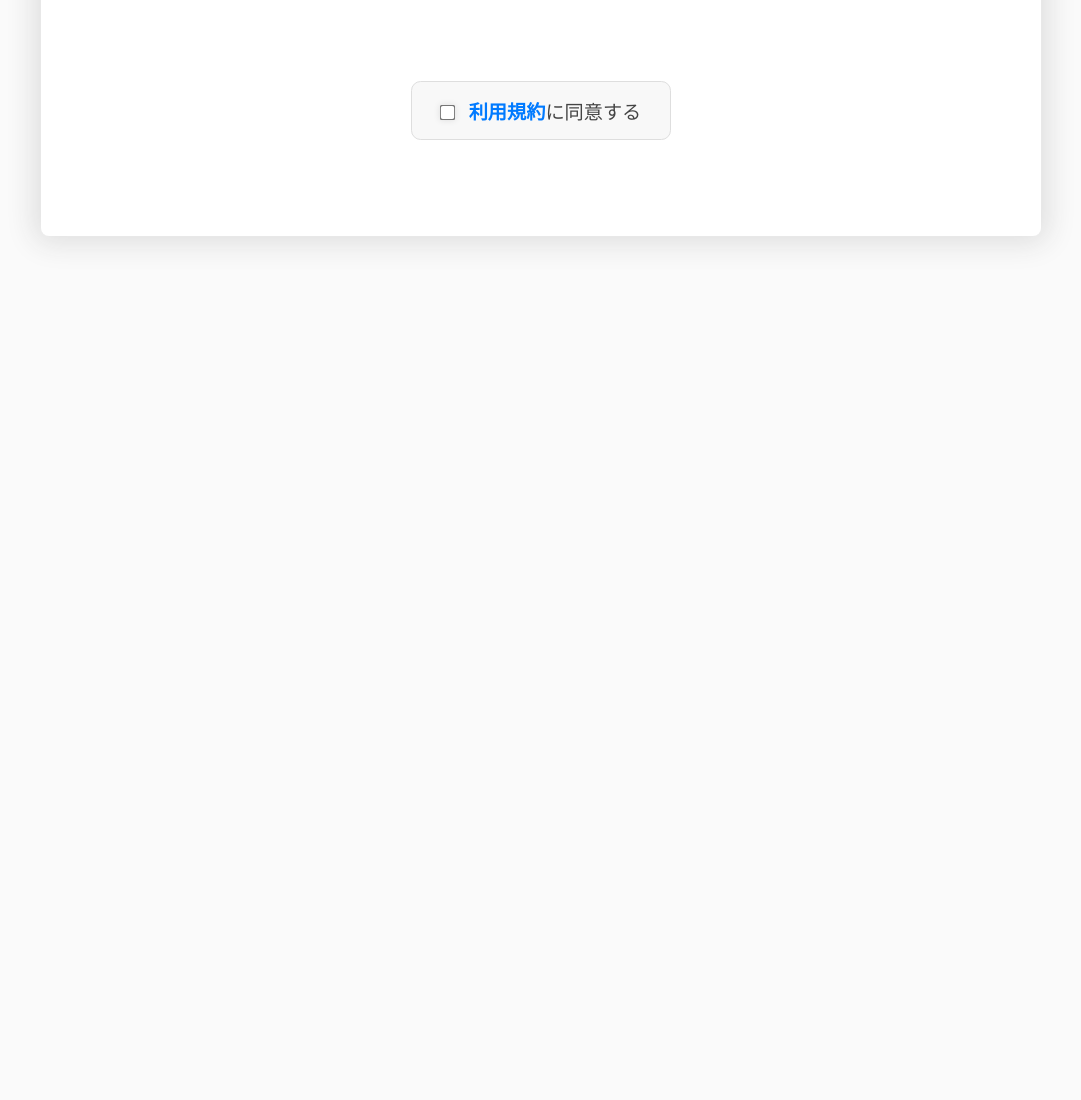
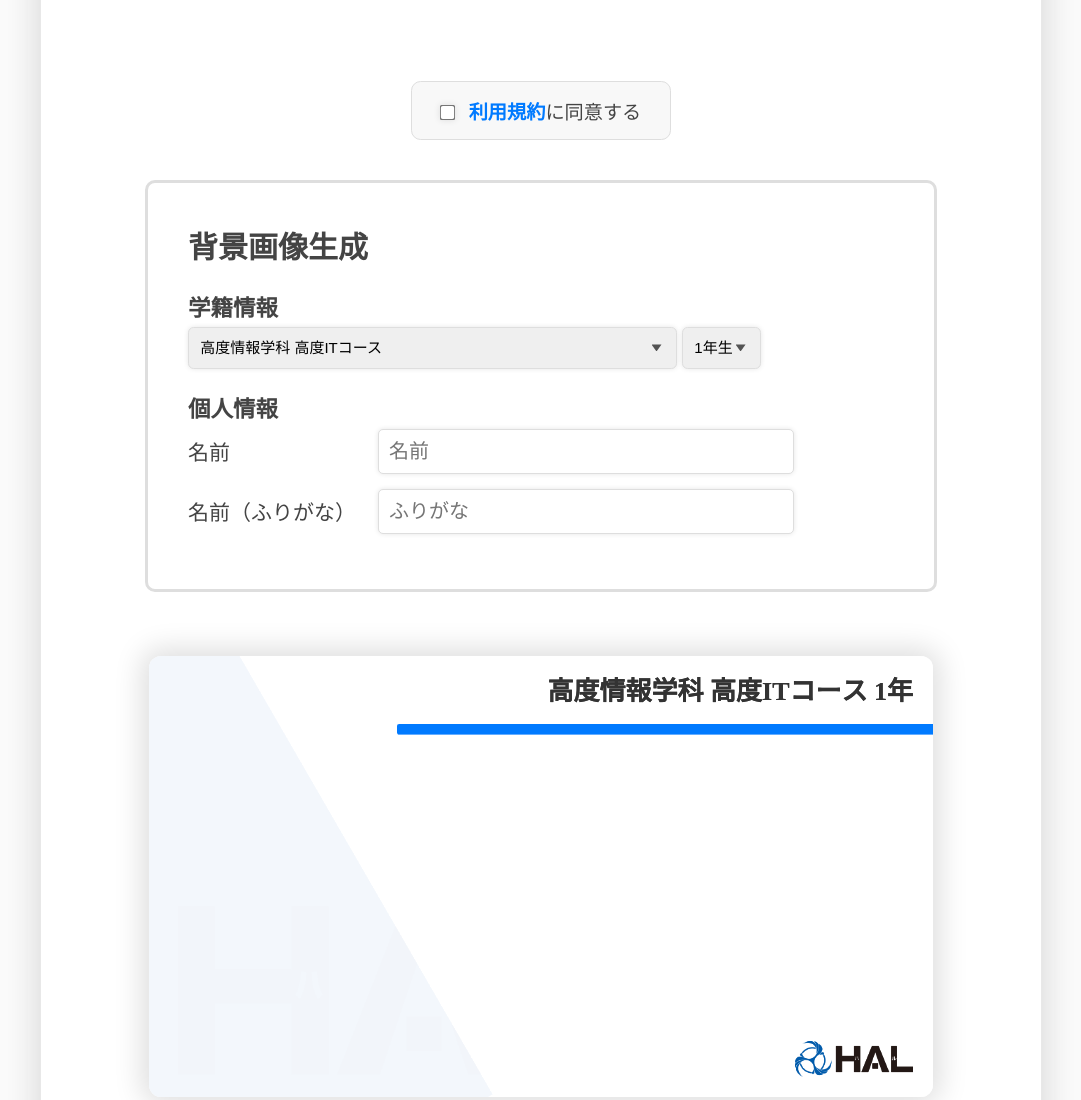
Before and after one commit to TH-Student-IT/ZoomBackgroundMaker, a plain HTML site: page index.html in a window 1280 px wide. Shown: the part 689-1789 px from the top of the page, without its empty margins (99-1180 px from the left). Before the commit the page ends 989 px from the top, so only its background shows below. Drawn offline with Linux system fonts and the light colour scheme; a web font is replaced by a local one.

Commit message:
impl: 学科の選択肢を増やした

```diff
--- a/index.html
+++ b/index.html
@@ -59,9 +59,7 @@
           <h3 class="input-section-title">学籍情報</h3>
           <label class="select department-select">
             <select name="department" id="department">
-              <optgroup label="IT学部">
-                <option value="1">高度情報処理学科</option>
-              </optgroup>
+              <!-- 選択肢はJavaScriptで自動生成 -->
             </select>
           </label>
           <label class="select grade-select">
--- a/script.js
+++ b/script.js
@@ -7,11 +7,85 @@ const DEPARTMENT_MARGIN = 30; // 学部名 / 学科名のマージン
 const NAME_KANA_MARGIN = 20; // 名前カナのマージン
 const DEFAULT_MARGIN = 20; // 名前のマージン
 
+const DEPARTMENT_LENGTH_THRESHOLD = 24; // 学部名 / 学科名の長さの閾値
+
 const SCHOOL_LOGO_SCALE = 0.35; // ロゴのスケール
 
 // 学部名 / 学科名 対応表
 const DEPARTMENT_MAP = {
-  1: "高度情報処理学科",
+  IT学部: {
+    1: "高度情報学科 高度ITコース",
+    2: "高度情報学科 WEB開発コース",
+    3: "高度情報学科 AIシステム開発コース",
+    4: "高度情報学科 高度システムエンジニア専攻",
+    5: "高度情報学科 IoTネットワーク専攻",
+    6: "高度情報学科 サイバーセキュリティ専攻",
+  },
+  ゲーム学部: {
+    1: "ゲーム4年制学科 ゲーム制作コース",
+    2: "ゲーム4年制学科 ゲーム企画コース",
+    3: "ゲーム4年制学科 ゲームデザインコース",
+    4: "ゲーム4年制学科 VR・3Dゲームプログラマー専攻",
+    5: "ゲーム4年制学科 オンラインゲームプログラマー専攻",
+    6: "ゲーム4年制学科 スマートフォンゲームプログラマー専攻",
+    7: "ゲーム4年制学科 ゲームプランナー専攻",
+    8: "ゲーム4年制学科 ゲームシナリオライター専攻",
+    9: "ゲーム4年制学科 ゲームディレクター専攻",
+    10: "ゲーム4年制学科 ゲームデザイナー専攻",
+    11: "ゲーム4年制学科 ゲーム3Dキャラクターデザイナー専攻",
+    12: "ゲーム4年制学科 ゲームスマートフォンゲームデザイナー専攻",
+  },
+  CG学部: {
+    1: "CG・デザイン・アニメ四年制学科 CG映像コース",
+    2: "CG・デザイン・アニメ四年制学科 グラフィックデザインコース",
+    3: "CG・デザイン・アニメ四年制学科 イラストコース",
+    4: "CG・デザイン・アニメ四年制学科 アニメーションコース",
+    5: "CG・デザイン・アニメ四年制学科 3DCGクリエイター専攻",
+    6: "CG・デザイン・アニメ四年制学科 VFXアーティスト専攻",
+    7: "CG・デザイン・アニメ四年制学科 CGデザイナー専攻",
+    8: "CG・デザイン・アニメ四年制学科 イラストレーター専攻",
+    9: "CG・デザイン・アニメ四年制学科 アニメーター専攻",
+    10: "CG・デザイン・アニメ四年制学科 デジタル作画専攻",
+  },
+  カーデザイン学部: {
+    1: "カーデザイン学科 カーデザインコース",
+    2: "カーデザイン学科 カーモデラーコース",
+    3: "カーデザイン学科 カーデザイナー専攻",
+    4: "カーデザイン学科 次世代モビリティ開発専攻",
+    5: "カーデザイン学科 カーモデラー専攻",
+  },
+  ミュージック学部: {
+    1: "ミュージック学科 サウンドエンジニアコース",
+    2: "ミュージック学科 サウンドクリエイターコース",
+    3: "ミュージック学科 サウンドエンジニア専攻",
+    4: "ミュージック学科 サウンドクリエイター専攻",
+    5: "ミュージック学科 ゲームミュージック専攻",
+  },
+  ゲーム学部2年生課程: {
+    1: "ゲーム学科 2年制課程",
+    2: "ゲーム学科 ゲームプログラム専攻",
+    3: "ゲーム学科 キャラクターデザイン専攻",
+  },
+  CG学部2年制課程: {
+    1: "CG学科 2年制課程",
+    2: "CG学科 CGアニメーション専攻",
+    3: "CG学科 CGデザイン専攻",
+  },
+  WEB学部: {
+    1: "WEB学科 2年制課程",
+    2: "WEB学科 WEBプログラム専攻",
+    3: "WEB学科 WEBデザイン専攻",
+  },
+  情報処理学部: {
+    1: "情報処理学科 2年制課程",
+    2: "情報処理学科 情報処理プログラム専攻",
+    3: "情報処理学科 ネットワークセキュリティ専攻",
+  },
+  ミュージック学部2年制課程: {
+    1: "ミュージック学科 2年制課程",
+    2: "ミュージック学科 コンピュータミュージック専攻",
+    3: "ミュージック学科 PA・レコーディング専攻",
+  },
 };
 
 // input要素の取得
@@ -49,25 +123,31 @@ function renderCanvas(ctx, canvas, scale = 1) {
     nameKana: NAME_KANA_MARGIN * scale,
   };
 
-  // 背景色を設定
-  ctx.fillStyle = "#ffffff";
-  ctx.fillRect(0, 0, canvas.width, canvas.height);
-
   // 入力値の取得
   const name = inputName.value || "";
   const nameKana = inputNameKana.value || "";
-  const department = inputDepartment.value;
+  const departmentValue = inputDepartment.value;
   const grade = inputGrade.value;
-  const departmentString = `IT学部 ${
-    DEPARTMENT_MAP[department] || department
-  } ${grade}年`;
+
+  // departmentValueを分解して学部とコースIDを取得
+  let faculty, courseId, courseName;
+
+  [faculty, courseId] = departmentValue.split(":");
+  // 学部とコースIDからコース名を取得
+  courseName = DEPARTMENT_MAP[faculty][courseId];
+
+  const departmentString = `${courseName} ${grade}年`;
 
   // テキスト描画 - textBaselineを使わない統一方法
   ctx.textAlign = "right";
   ctx.fillStyle = "#333333";
 
   // 学科情報の描画
-  ctx.font = `900 ${fontSize.department}px "GenShinGothic"`;
+  ctx.font = `900 ${
+    departmentString.length > DEPARTMENT_LENGTH_THRESHOLD
+      ? (fontSize.department / 4) * 3
+      : fontSize.department
+  }px "GenShinGothic"`;
   const deptMetrics = ctx.measureText(departmentString);
   // テキストの高さ情報を取得（下に向かって負の値になる）
   const deptHeight =
@@ -105,13 +185,16 @@ function renderCanvas(ctx, canvas, scale = 1) {
 
 // キャンバスの更新関数を単純化
 function updateCanvas() {
-  renderCanvas(ctx, canvas, ratio);
+  // 背景色を設定
+  ctx.fillStyle = "#ffffff";
+  ctx.fillRect(0, 0, canvas.width, canvas.height);
 
   // 背景画像とロゴを描画
   const backgroundImage = new Image();
   backgroundImage.src = "img/ZoomBackground_base_2.png";
   backgroundImage.onload = () => {
     ctx.drawImage(backgroundImage, 0, 0, canvas.width, canvas.height);
+    renderCanvas(ctx, canvas, ratio);
 
     // ロゴの描画
     const schoolLogo = new Image();
@@ -134,8 +217,8 @@ function updateCanvas() {
 
 inputName.addEventListener("input", updateCanvas);
 inputNameKana.addEventListener("input", updateCanvas);
-inputDepartment.addEventListener("input", updateCanvas);
-inputGrade.addEventListener("input", updateCanvas);
+inputDepartment.addEventListener("change", updateCanvas);
+inputGrade.addEventListener("change", updateCanvas);
 
 // 再描画処理
 window.addEventListener("resize", handleResize);
@@ -166,11 +249,17 @@ downloadButton.addEventListener("click", () => {
     // 入力値の取得
     const name = inputName.value || "";
     const nameKana = inputNameKana.value || "";
-    const department = inputDepartment.value;
+    const departmentValue = inputDepartment.value;
     const grade = inputGrade.value;
-    const departmentString = `IT学部 ${
-      DEPARTMENT_MAP[department] || department
-    } ${grade}年`;
+
+    // departmentValueを分解して学部とコースIDを取得
+    let faculty, courseId, courseName;
+
+    [faculty, courseId] = departmentValue.split(":");
+    // 学部とコースIDからコース名を取得
+    courseName = DEPARTMENT_MAP[faculty][courseId];
+
+    const departmentString = `${courseName} ${grade}年`;
 
     // フォントサイズを明示的に設定
     const fontSize = {
@@ -190,7 +279,11 @@ downloadButton.addEventListener("click", () => {
     bufferCtx.fillStyle = "#333333";
 
     // 学科情報の描画
-    bufferCtx.font = `900 ${fontSize.department}px "GenShinGothic"`;
+    bufferCtx.font = `900 ${
+      departmentString.length > DEPARTMENT_LENGTH_THRESHOLD
+        ? (fontSize.department / 4) * 3
+        : fontSize.department
+    }px "GenShinGothic"`;
     const deptMetrics = bufferCtx.measureText(departmentString);
     const deptHeight =
       deptMetrics.actualBoundingBoxAscent +
@@ -261,7 +354,8 @@ const imageMakerSection = document.getElementById("imageMaker");
 
 // チェックボックスの状態を確認して画像生成セクションの表示を切り替える関数
 function checkAgreement() {
-  if (agreementCheckbox.checked) {
+  if (true) {
+    // if (agreementCheckbox.checked) {
     imageMakerSection.style.display = "block";
     // 初期化処理
     initializeCanvas();
@@ -271,8 +365,47 @@ function checkAgreement() {
   }
 }
 
+// DEPARTMENT_MAPからselect要素を動的に生成する関数
+function populateDepartmentSelect() {
+  const departmentSelect = document.getElementById("department");
+
+  // 既存のオプションをクリア
+  departmentSelect.innerHTML = "";
+
+  // 各学部（optgroup）をループ処理
+  for (const faculty in DEPARTMENT_MAP) {
+    // 学部のoptgroupを作成
+    const optgroup = document.createElement("optgroup");
+    optgroup.label = faculty;
+
+    // 各コース（option）をループ処理
+    const courses = DEPARTMENT_MAP[faculty];
+    for (const courseId in courses) {
+      // コースのoptionを作成
+      const option = document.createElement("option");
+      // 「学部:コースID」形式の値を設定
+      option.value = `${faculty}:${courseId}`;
+      option.textContent = courses[courseId];
+
+      // optgroupにoptionを追加
+      optgroup.appendChild(option);
+    }
+
+    // selectにoptgroupを追加
+    departmentSelect.appendChild(optgroup);
+  }
+}
+
 // 初期表示時にチェック
-checkAgreement();
+document.addEventListener("DOMContentLoaded", function () {
+  // 学部・学科選択肢の自動生成
+  populateDepartmentSelect();
+
+  // 他の初期化処理
+  checkAgreement();
+  initializeCanvas();
+  updateCanvas();
+});
 
 // チェックボックスの状態変化を監視
 agreementCheckbox.addEventListener("change", checkAgreement);
```
